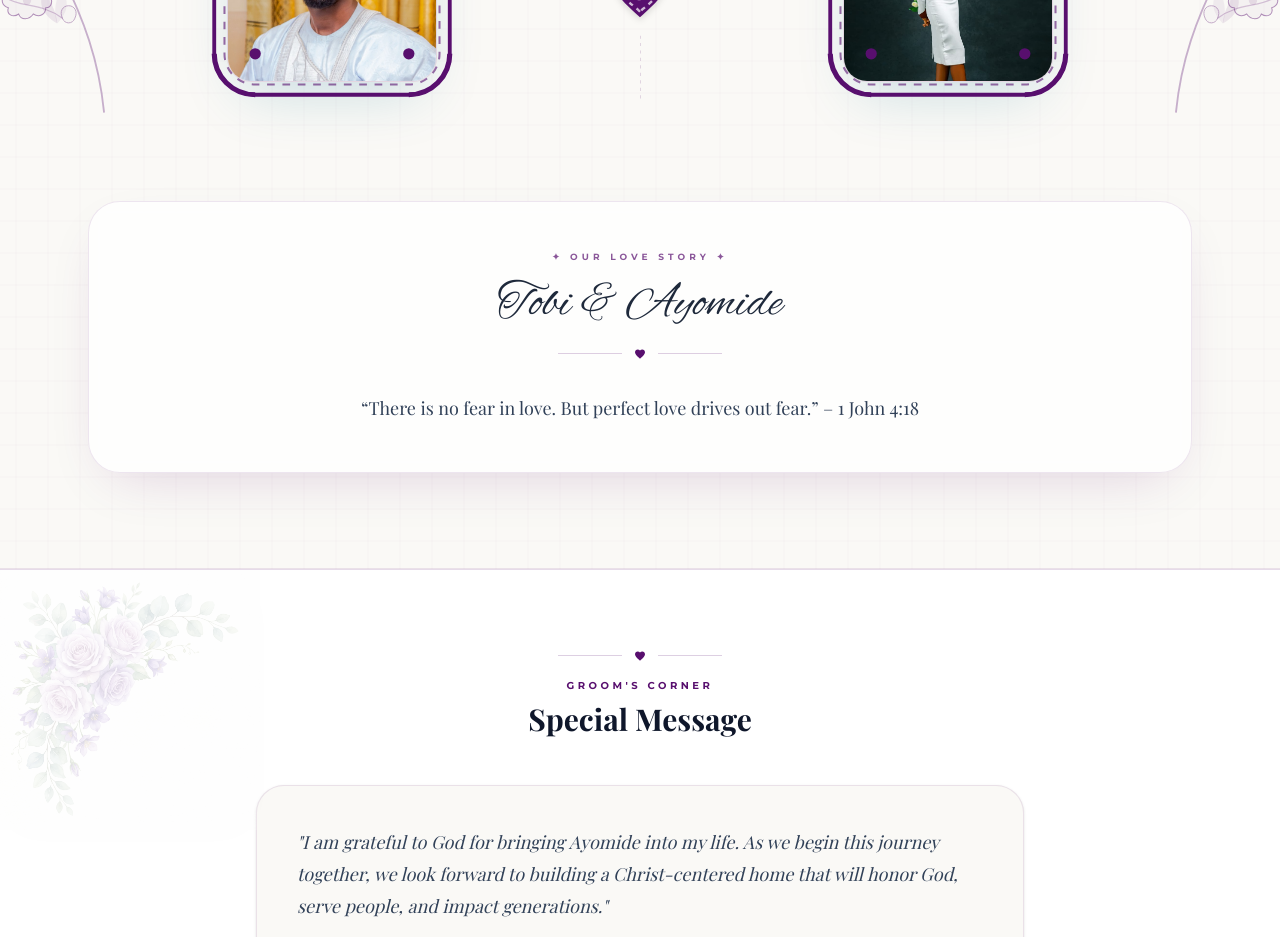
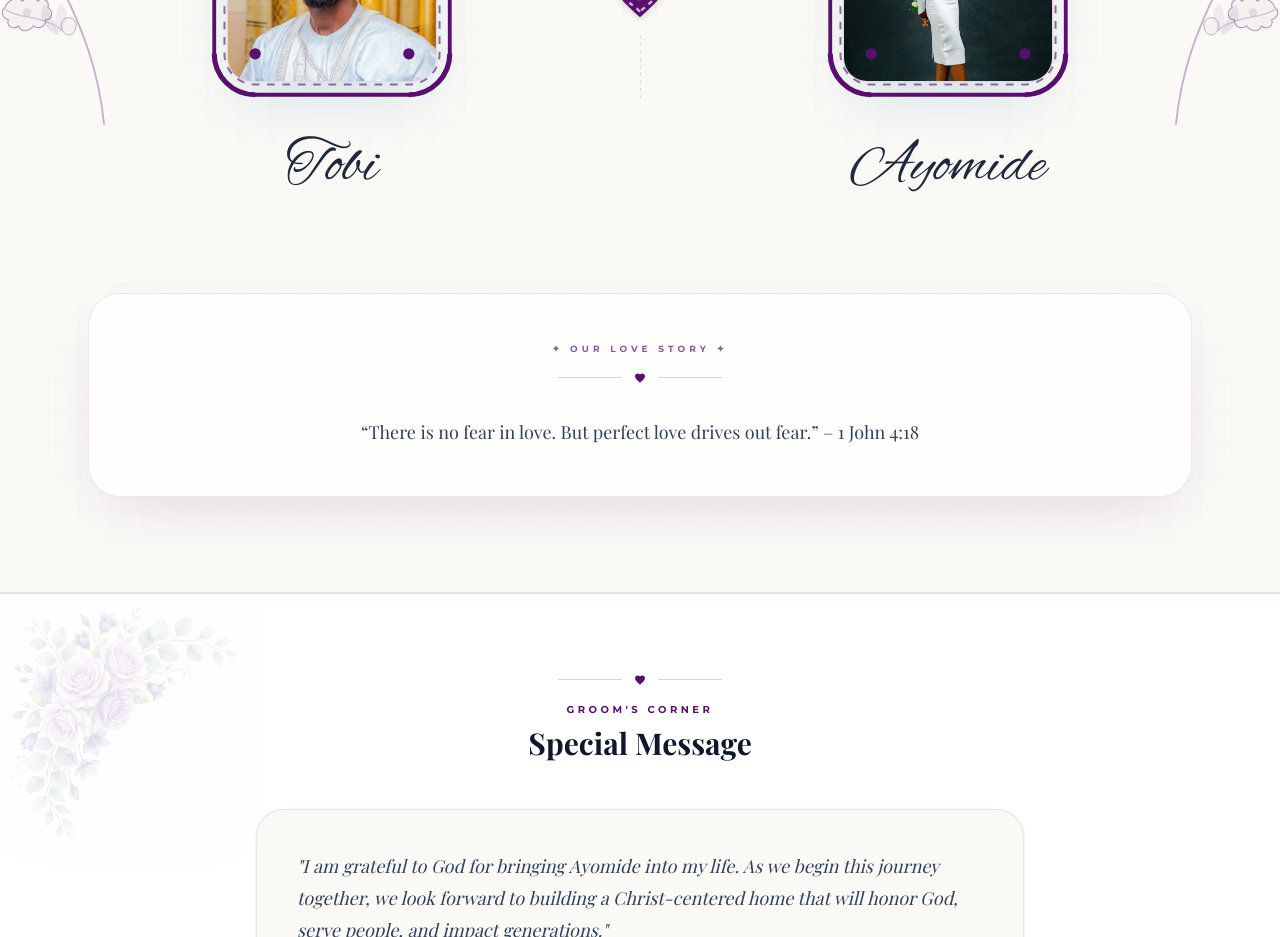
Before and after one commit to CYCLIC05/WEDDING-DIGITAL-INVITE, a React (Vite) app: page / in a window 1280 px wide. Shown: the part 1640-2577 px from the top of the page. Built offline with nearby package versions, Linux system fonts and the light colour scheme; a web font is replaced by a local one.

Commit message:
feat: implement CoupleAbout component with custom decorative SVG frames and floral accents

```diff
--- a/src/components/CoupleAbout.tsx
+++ b/src/components/CoupleAbout.tsx
@@ -292,7 +292,12 @@ export function CoupleAbout() {
               <SquareElegantFrame className="absolute inset-0 w-full h-full z-20 pointer-events-none" />
             </div>
 
-
+            {/* Script Name Display */}
+            <div className="mt-8 flex flex-col items-center">
+              <h3 className="font-script text-6xl text-[#1E293B] leading-none">
+                {couple.groomName}
+              </h3>
+            </div>
           </div>
 
           {/* MIDDLE — heart & dashed connectors */}
@@ -343,7 +348,12 @@ export function CoupleAbout() {
               <SquareElegantFrame className="absolute inset-0 w-full h-full z-20 pointer-events-none" />
             </div>
 
-
+            {/* Script Name Display */}
+            <div className="mt-8 flex flex-col items-center">
+              <h3 className="font-script text-6xl text-[#1E293B] leading-none">
+                {couple.brideName}
+              </h3>
+            </div>
           </div>
 
         </div>
@@ -353,10 +363,7 @@ export function CoupleAbout() {
             <p className="font-sans text-[9px] uppercase tracking-[0.45em] text-[#580F6E] font-bold mb-4 opacity-70">
               ✦ Our Love Story ✦
             </p>
-            <h3 className="font-script text-4xl md:text-5xl text-[#1E293B] leading-none">
-              Tobi &amp; Ayomide
-            </h3>
-            <div className="flex items-center justify-center gap-3 mt-5 mb-2">
+            <div className="flex items-center justify-center gap-3 mt-2 mb-2">
               <div className="h-px w-16 bg-[#580F6E] opacity-20" />
               <div className="text-[#580F6E]">
                 <HeartSVG className="w-3 h-3" />
```
